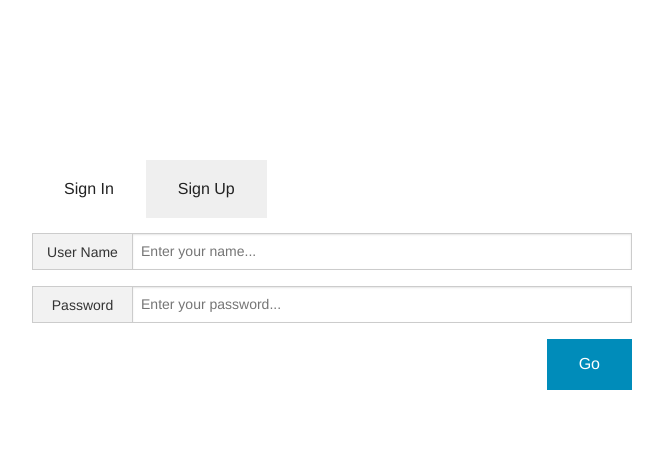
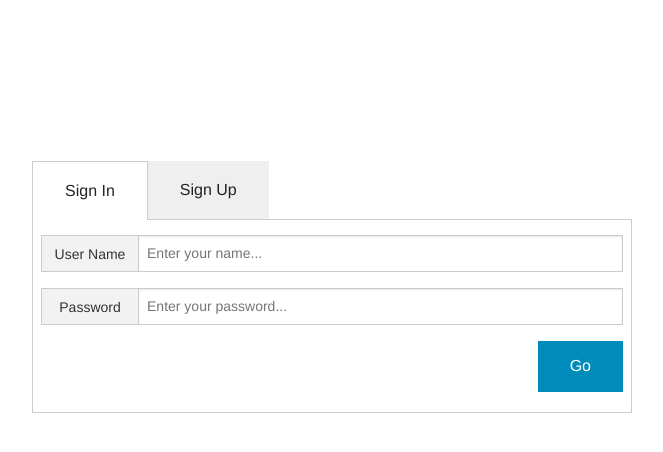
Before and after one commit to anzhihun/quanquan, a plain HTML site: page www/index.html in a window 1280 px wide. Shown: the whole page, without its empty margins (308-971 px from the left). Drawn offline with Linux system fonts and the light colour scheme.

Commit message:
change login panel style

```diff
--- a/www/css/quanquan.css
+++ b/www/css/quanquan.css
@@ -4,6 +4,29 @@ body {
     padding: 0;
     height: 100%;
 }
+
+/*----override foundation.css-----*/
+
+.tabs dd a {
+    bottom: -1px;
+    z-index: 100;
+    position: relative;
+}
+
+.tabs dd.active a {
+    background-color: #fff;
+    color: #222;
+    border: 1px solid #ccc;
+    border-bottom: none;
+}
+
+.tabs-content {
+    padding-left: 0.5em;
+    padding-right: 0.5em;
+    border: 1px solid #ccc;
+}
+
+/*----end override foundation.css-----*/
 
 .main_frame {
     width: 100%;
```
